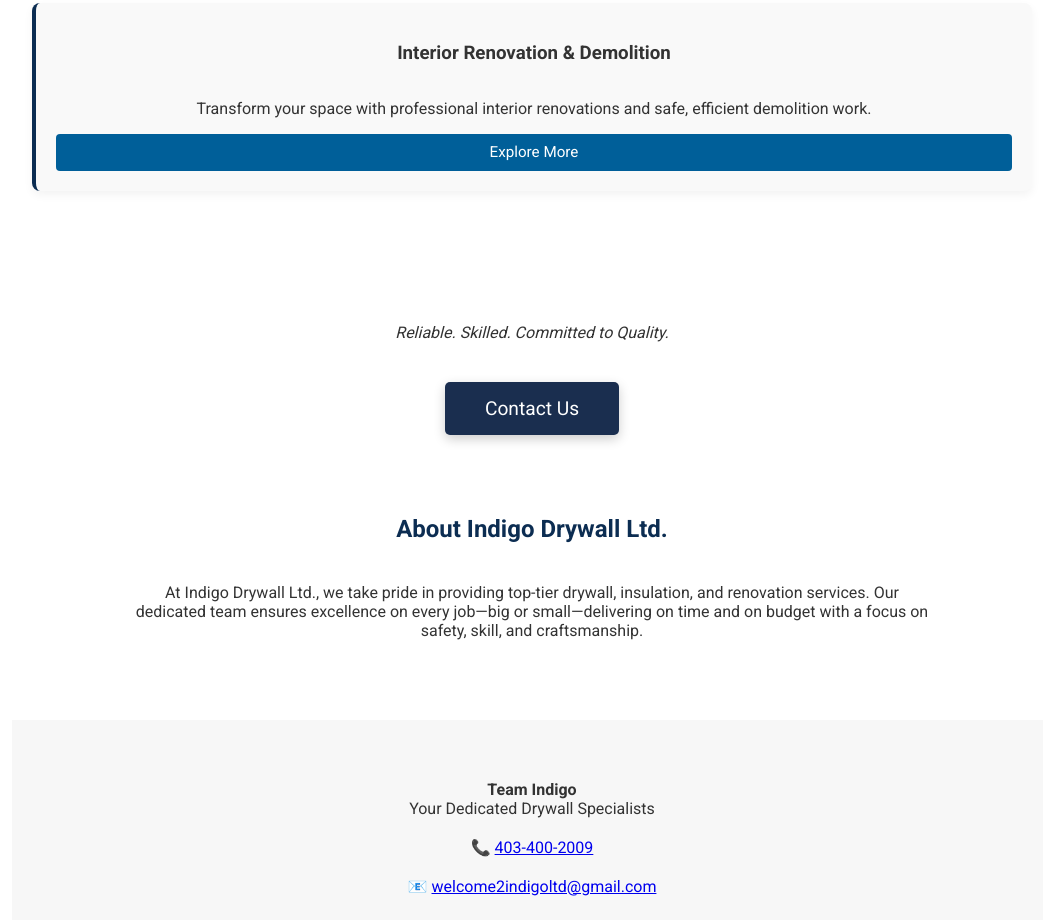
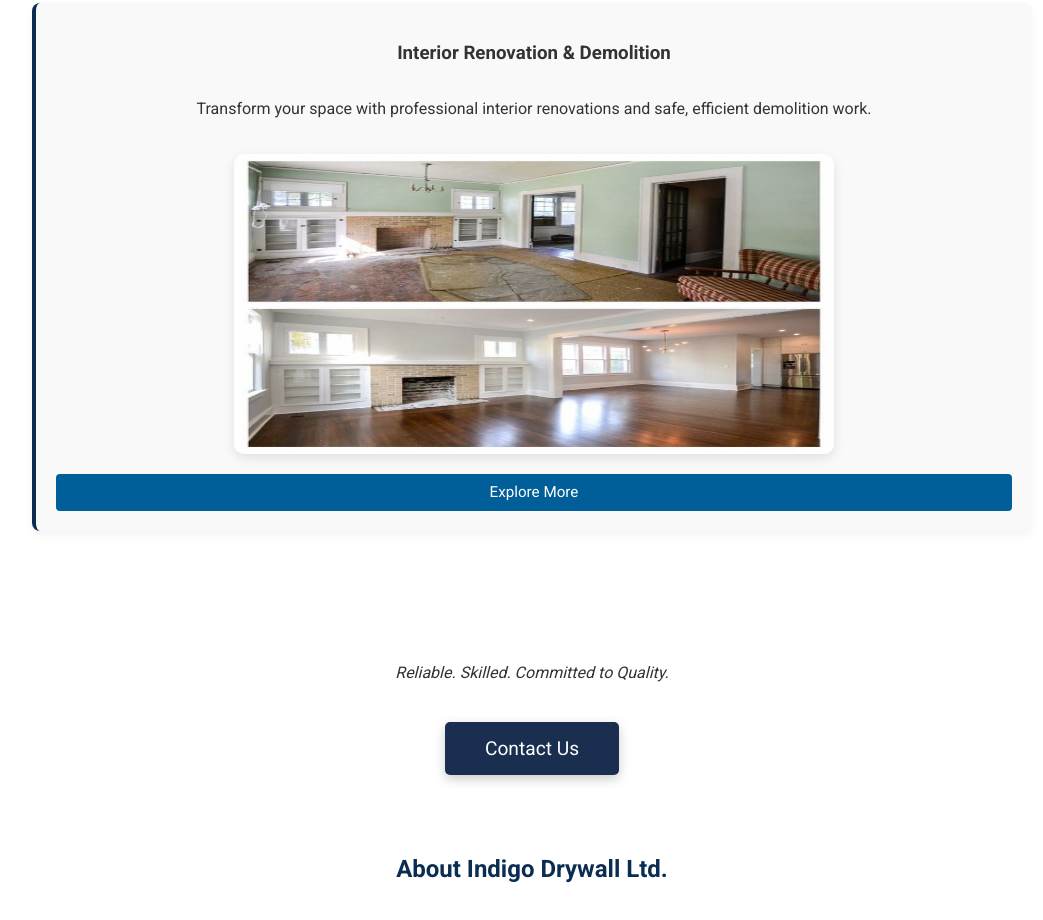
Before and after one commit to indigoltd/idigo-website, a plain HTML site: page index.html in a window 1280 px wide. Shown: the part 2842-3762 px from the top of the page, without its empty margins (108-1151 px from the left). Drawn offline with nearby package versions, Linux system fonts and the light colour scheme.

Commit message:
Update index.html

```diff
--- a/index.html
+++ b/index.html
@@ -164,6 +164,8 @@
     <div class="service-box" data-aos="zoom-in" data-aos-delay="500">
       <h3>Interior Renovation & Demolition</h3>
       <p>Transform your space with professional interior renovations and safe, efficient demolition work.</p>
+       <img src="images/jobs/demo-before.jpg" alt="Drywall Job"class="job-pic" />
+
       <a href="interior.html" class="explore-btn">Explore More</a>
     </div>
 
```
